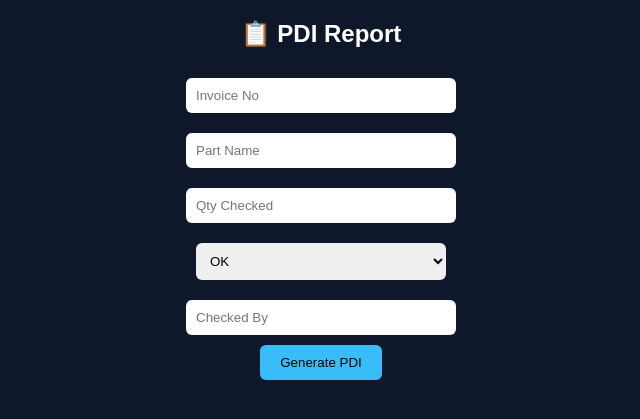
After one commit to ashuu481/erp-system, a Flask app: page /pdi in a window 1280 px wide. The commit adds this page. Shown: the top 419 px of the page, without its empty margins (319-959 px from the left). Run offline with Flask 3, Linux system fonts and the light colour scheme.

Commit message:
your message

```diff
--- a/app.py
+++ b/app.py
@@ -30,6 +30,76 @@ app = Flask(__name__)
 app.secret_key = "erp_secret"
 FILE = "parts.xlsx.xlsm"
 
+@app.route('/pdi')
+def pdi():
+    return render_template("pdi.html")
+
+@app.route('/generate_pdi', methods=['POST'])
+def generate_pdi():
+    import pandas as pd
+    import os
+    from datetime import datetime
+    from flask import send_from_directory
+    from reportlab.platypus import SimpleDocTemplate, Paragraph, Spacer
+    from reportlab.lib.styles import getSampleStyleSheet
+
+    styles = getSampleStyleSheet()
+
+    invoice_no = request.form['invoice_no']
+    part = request.form['part']
+    qty = request.form['qty']
+    status = request.form['status']
+    checked_by = request.form['checked_by']
+
+    # 🔥 CREATE FOLDER
+    os.makedirs("static/pdi", exist_ok=True)
+
+    file_name = f"static/pdi/PDI-{invoice_no}.pdf"
+
+    doc = SimpleDocTemplate(file_name)
+    content = []
+
+    # 🔥 HEADER
+    content.append(Paragraph("<b>PDI REPORT</b>", styles['Title']))
+    content.append(Spacer(1, 10))
+
+    content.append(Paragraph(f"Invoice No: {invoice_no}", styles['Normal']))
+    content.append(Paragraph(f"Date: {datetime.now().strftime('%d-%m-%Y')}", styles['Normal']))
+    content.append(Spacer(1, 10))
+
+    content.append(Paragraph(f"Part Name: {part}", styles['Normal']))
+    content.append(Paragraph(f"Quantity Checked: {qty}", styles['Normal']))
+    content.append(Paragraph(f"Status: {status}", styles['Normal']))
+    content.append(Spacer(1, 10))
+
+    content.append(Paragraph(f"Checked By: {checked_by}", styles['Normal']))
+    content.append(Spacer(1, 20))
+    content.append(Paragraph("Signature: ____________", styles['Normal']))
+
+    doc.build(content)
+
+    # 🔥 SAVE HISTORY
+    file_path = "pdi.xlsx"
+
+    new_row = {
+        "Invoice No": invoice_no,
+        "Part": part,
+        "Qty": qty,
+        "Status": status,
+        "Checked By": checked_by,
+        "Date": datetime.now().strftime("%d-%m-%Y"),
+        "File": f"PDI-{invoice_no}.pdf"
+    }
+
+    if os.path.exists(file_path):
+        df = pd.read_excel(file_path)
+        df = pd.concat([df, pd.DataFrame([new_row])], ignore_index=True)
+    else:
+        df = pd.DataFrame([new_row])
+
+    df.to_excel(file_path, index=False)
+
+    return send_from_directory("static/pdi", f"PDI-{invoice_no}.pdf", as_attachment=True)
 
 
 @app.route('/generate_invoice', methods=['POST'])
--- a/templates/dashboard.html
+++ b/templates/dashboard.html
@@ -88,6 +88,7 @@ body {
     <a href="/dashboard">Dashboard</a>
     <a href="/inward">Inward</a>
     <a href="/stock">Stock</a>
+    <a href="/pdi">📋 PDI Report</a>
 
     <a href="/invoice">Generate Invoice</a>
     <a href="/invoice_history">📜 Invoice History</a>
--- /dev/null
+++ b/templates/pdi.html
@@ -0,0 +1,46 @@
+<!DOCTYPE html>
+<html>
+<head>
+<title>PDI Form</title>
+
+<style>
+body { font-family: Arial; background:#0f172a; color:white; text-align:center; }
+input, select {
+    padding:10px;
+    margin:10px;
+    width:250px;
+    border-radius:6px;
+    border:none;
+}
+button {
+    padding:10px 20px;
+    background:#38bdf8;
+    border:none;
+    border-radius:6px;
+}
+</style>
+
+</head>
+<body>
+
+<h2>📋 PDI Report</h2>
+
+<form method="POST" action="/generate_pdi">
+
+<input name="invoice_no" placeholder="Invoice No" required><br>
+<input name="part" placeholder="Part Name" required><br>
+<input name="qty" type="number" placeholder="Qty Checked" required><br>
+
+<select name="status">
+    <option>OK</option>
+    <option>Not OK</option>
+</select><br>
+
+<input name="checked_by" placeholder="Checked By" required><br>
+
+<button type="submit">Generate PDI</button>
+
+</form>
+
+</body>
+</html>
```
